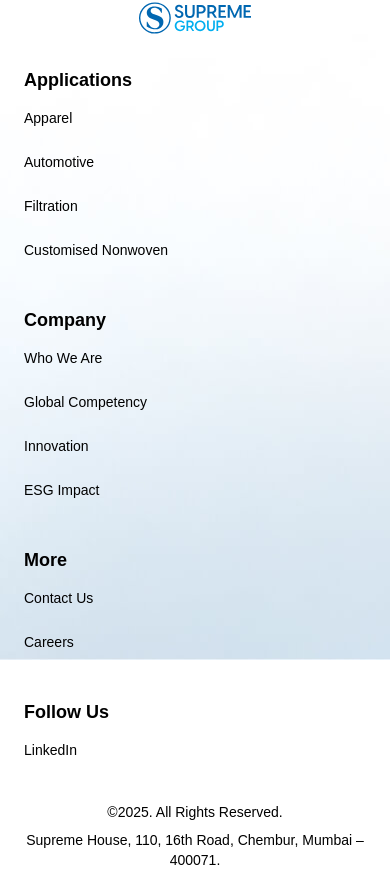
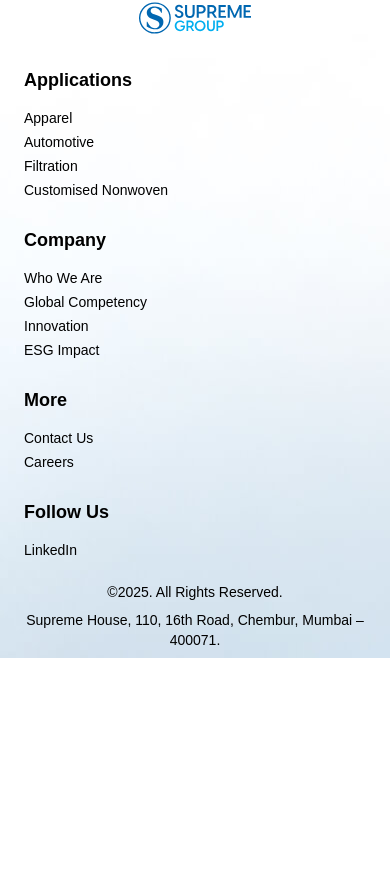
Before and after one commit to Rutvikjasni/SuperMeGroup, a React (Vite) app: page / in a window 390 px wide. Shown: the part 2071-2949 px from the top of the page. After the commit the page ends 2729 px from the top, so only its background shows below. Built offline with nearby package versions, Linux system fonts and the light colour scheme.

Commit message:
changes done

```diff
--- a/src/components/layouts/Footer.tsx
+++ b/src/components/layouts/Footer.tsx
@@ -89,7 +89,7 @@
     <ul key={index} className="text-black list-none">
       <li className="mb-3 font-bold text-opacity-90 text-lg">{section.title}</li>
       {section.links.map((link, i) => (
-        <li key={i} className="mb-5">
+        <li key={i} className="md:mb-5">
           <a
             className="text-sm sm:text-base xl:text-base font-medium text-opacity-70 hover:text-opacity-100 focus:outline-none decoration-from-font underline-offset-4"
             href={link.href}
```
